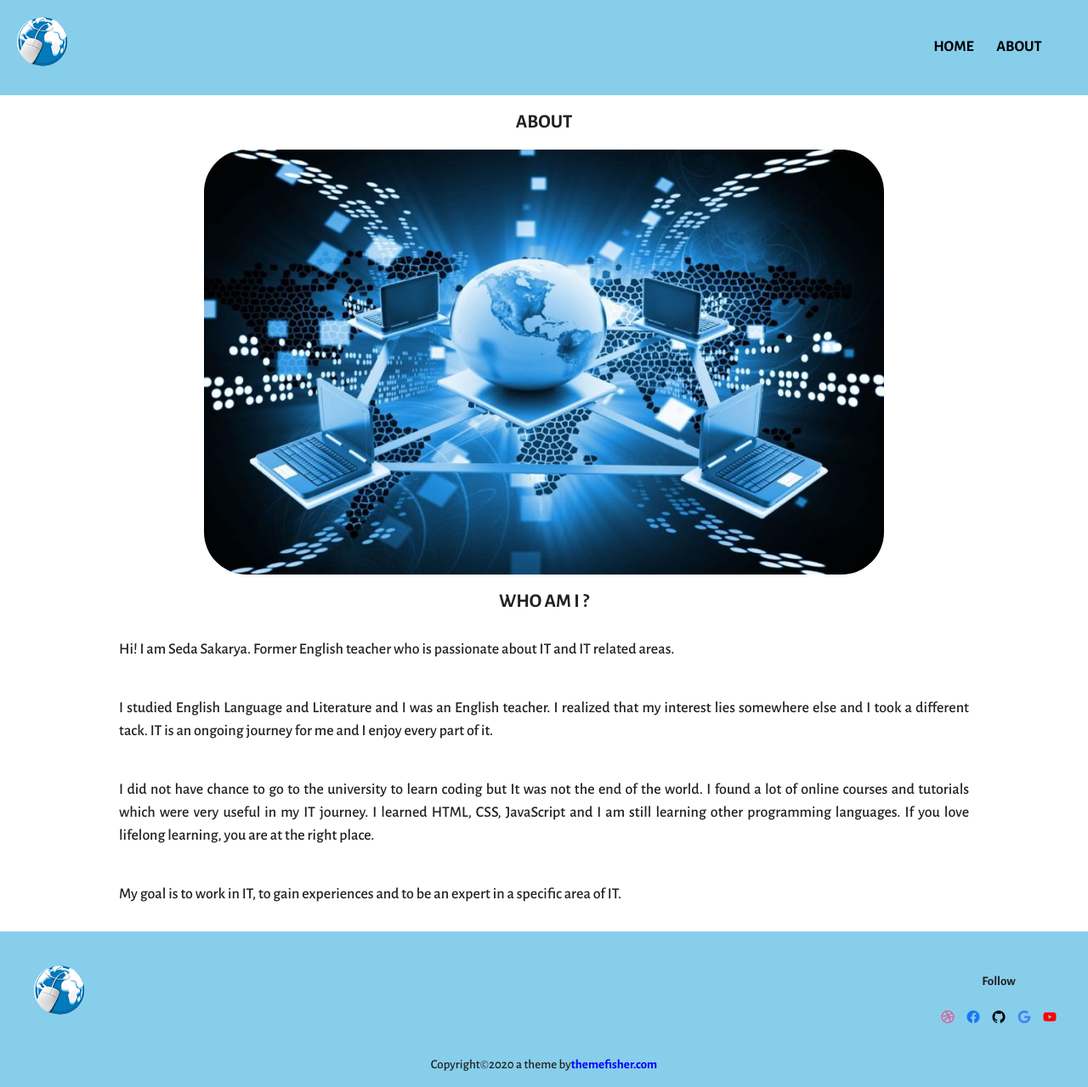
After one commit to sedasakarya/dev-blog, a PHP site: page /index.php?page=about in a window 1280 px wide. The commit adds this page. Shown: the whole page at 85% size. Run offline with PHP 8.4, Linux system fonts and the light colour scheme; some web fonts are replaced.

Commit message:
Blog commit

```diff
--- a/assets/css/style.css
+++ b/assets/css/style.css
@@ -109,6 +109,14 @@ ctrl + d selects a lot of lines at the same time.
   margin: 0.5em;
 }
 
+.paragraph {
+  text-align: justify;
+  padding: 0.667em;
+  font-weight: 500;
+  font-size: 1.2em;
+  width:100%;
+}
+
 /* MEASURES */
 
 .posts figure {
--- a/assets/css/style2.css
+++ b/assets/css/style2.css
@@ -162,6 +162,7 @@ footer {
   padding: 0.667em;
   font-weight: 500;
   font-size: 1.2em;
+  width:100%;
 }
 
 .icon {
--- /dev/null
+++ b/html/about.html
@@ -0,0 +1,12 @@
+
+      <div>
+        <figure>
+          <img class="widhe" src="assets/img/about.jpg" alt="About image">
+        </figure>
+
+        <h2 class="title">Who am I ? </h2>
+        <article class="paragraph">Hi! I am Seda Sakarya. Former English teacher who is passionate about IT and IT related areas.</article>
+        <article class="paragraph"> I studied English Language and Literature and I was an English teacher. I realized that my interest lies somewhere else and I took a different tack. IT is an ongoing journey for me and I enjoy every part of it.</article>
+        <article class="paragraph">I did not have chance to go to the university to learn coding but It was not the end of the world. I found a lot of online courses and tutorials which were very useful in my IT journey. I learned HTML, CSS, JavaScript and I am still learning other programming languages. If you love lifelong learning, you are at the right place. </article>
+        <article class="paragraph">My goal is to work in IT, to gain experiences and to be an expert in a specific area of IT.</article>
+      </div>
--- a/about.html
+++ b/index.php
@@ -1,3 +1,17 @@
+<?php
+ini_set('display_errors', 1);
+error_reporting(E_ALL);
+
+
+$site_data_json = file_get_contents("site_data.json");
+
+$site_data = json_decode($site_data_json, true);
+
+$pages = $site_data['pages'];
+
+$page = isset($_GET['page']) ? $_GET['page'] : 'index';
+
+?>
 <!DOCTYPE html>
 <html lang="en">
   <head>
@@ -5,6 +19,7 @@
     <meta name="viewport" content="width=device-width, initial-scale=1.0">
     <title>Seda's Dev Blog</title>
     <link rel="stylesheet" href="assets/icons/icomoon-v1.0/style.css">
+    <link rel="stylesheet" href="assets/css/style.css">
     <link rel="stylesheet" href="assets/css/style2.css">
     <link href="https://fonts.googleapis.com/css2?family=Alegreya+Sans:wght@400;500;700&display=swap" rel="stylesheet">
   </head>
@@ -14,29 +29,23 @@
         <img class="logo_radius" src="assets/img/logonew.png" alt="bloglogo">
       </figure>
       <nav>
-        <a class="uppercase" href="index.html">home</a>
-        <a class="uppercase" href="about.html">about</a>
+        <a class="uppercase" href="?page=index">home</a>
+        <a class="uppercase" href="?page=about">about</a>
       </nav>
     </header>
     <main>
-      <section>
-        <h1 class="title">About</h1>
-        <figure>
-          <img class="widhe" src="assets/img/about.jpg" alt="About image">
-        </figure>
-        <h2 class="title">Who am I ? </h2>
-        <article class="paragraph">Hi! I am Seda Sakarya. Former English teacher who is passionate about IT and IT related areas.</article>
-        <article class="paragraph"> I studied English Language and Literature and I was an English teacher. I realized that my interest lies somewhere else and I took a different tack. IT is an ongoing journey for me and I enjoy every part of it.</article>
-        <article class="paragraph">I did not have chance to go to the university to learn coding but It was not the end of the world. I found a lot of online courses and tutorials which were very useful in my IT journey. I learned HTML, CSS, JavaScript and I am still learning other programming languages. If you love lifelong learning, you are at the right place. </article>
-        <article class="paragraph">My goal is to work in IT, to gain experiences and to be an expert in a specific area of IT.</article>
-      </section>
+    <h1 class="title"><?php echo $pages[$page]['title']?></h1>
+    <?php
+        require_once("html/$page.html");
+    ?>
+
     </main>
     <footer>
       <div class="footer_arrange">
         <section class="distance">
           <section class="follow">
             <figure>
-              <img class="logo_radius" src="assets/img/logonew.png" alt="ogo2">
+              <img class="logo_radius" src="assets/img/logonew.png" alt="logo2">
             </figure>
           </section>
           <section class="distance2">
@@ -55,7 +64,7 @@
         <p>Copyright</p>
         <i>&copy</i>
         <p>2020 a theme by</p>
-        <a class="lineheight blue" href="#">themefisher.com</a>
+        <a class="blue" href="#">themefisher.com</a>
       </section>
     </footer>
   </body>
--- a/posts/post02.html
+++ b/posts/post02.html
@@ -15,8 +15,8 @@
         <img class="logo_radius" src="../assets/img/logonew.png" alt="bloglogo">
       </figure>
       <nav>
-        <a class="uppercase" href="../index.html">home</a>
-        <a class="uppercase" href="../about.html">about</a>
+        <a class="uppercase" href="../index.php">home</a>
+        <a class="uppercase" href="?page=about">about</a>
       </nav>
     </header>
     <main>
--- a/posts/post03.html
+++ b/posts/post03.html
@@ -15,8 +15,8 @@
         <img class="logo_radius" src="../assets/img/logonew.png" alt="bloglogo">
       </figure>
       <nav>
-        <a class="uppercase" href="../index.html">home</a>
-        <a class="uppercase" href="../about.html">about</a>
+        <a class="uppercase" href="../index.php">home</a>
+        <a class="uppercase" href="?page=about">about</a>
       </nav>
     </header>
     <main>
--- a/posts/post04.html
+++ b/posts/post04.html
@@ -15,8 +15,8 @@
         <img class="logo_radius" src="../assets/img/logonew.png" alt="bloglogo">
       </figure>
       <nav>
-        <a class="uppercase" href="../index.html">home</a>
-        <a class="uppercase" href="../about.html">about</a>
+        <a class="uppercase" href="../index.php">home</a>
+        <a class="uppercase" href="?page=about">about</a>
       </nav>
     </header>
     <main>
--- /dev/null
+++ b/site_data.json
@@ -0,0 +1,12 @@
+{
+  "pages"        : {
+  "index": {
+    "title": "Seda's Dev Blog",
+    "menu" : "HOME"
+  },
+  "about": {
+   "title": "About",
+   "menu" : "ABOUT"
+  }
+ }
+}
```
Also changed, not shown: html/index.html (renamed from index.html, +1 -52 lines), posts/post01.html (+4 -3 lines).
